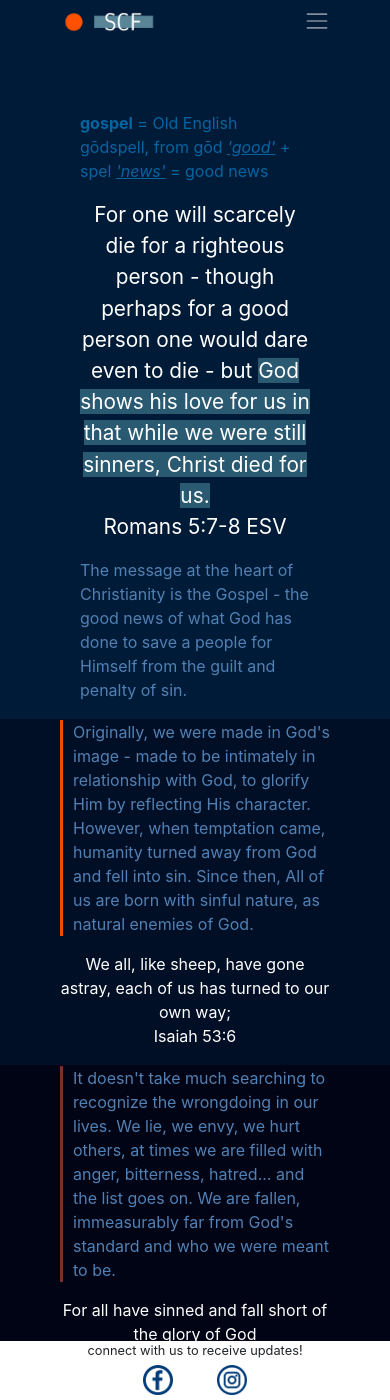
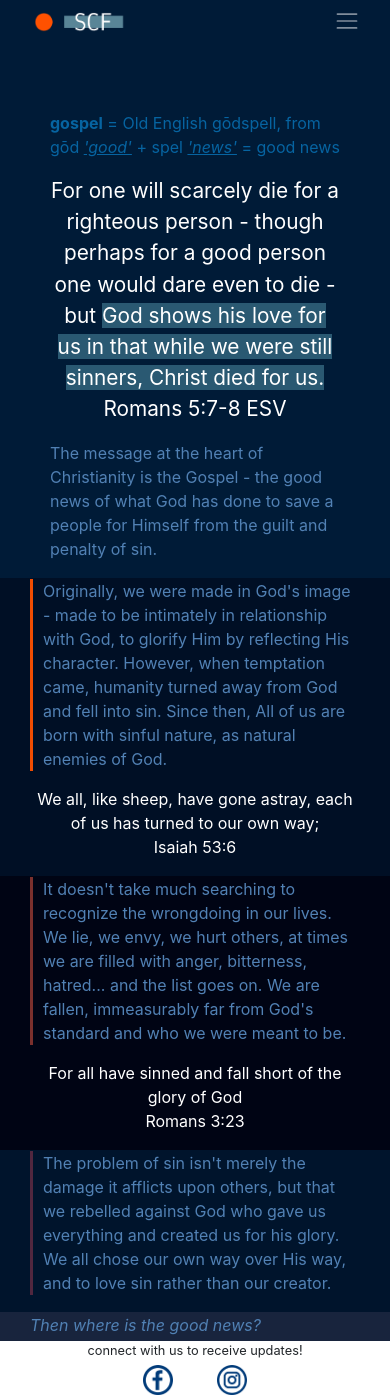
Before and after one commit to Rachael-C/Rachael-C.github.io, a Jekyll site: the page content/jesus.html, which Jekyll copies as it is, in a window 390 px wide and 1400 px high. Built offline with Jekyll 4.4.1, drawn with Linux system fonts in a browser that asks for light colours.

Commit message:
Modified margins on Jesus page

```diff
--- a/assets/css/jesus_page.css
+++ b/assets/css/jesus_page.css
@@ -158,21 +158,21 @@ main {
 
 @media (max-width: 575.98px) {
   .color-block {
-    padding: 0px 60px;
+    padding: 0px 30px;
   }
 }
 
 @media (max-width: 992px) {
   .color-block {
-    padding: 1px 60px;
+    padding: 1px 30px;
   }
 
   .color-block1 {
-    padding: 1px 80px;
+    padding: 1px 50px;
   }
 
   .navbar {
-    padding: 0px 60px;
+    padding: 0px 30px;
   }
 
   .navbar-nav.jesus > .nav-item.nav-link.active {
```
Also changed, not shown: 1 other file.
